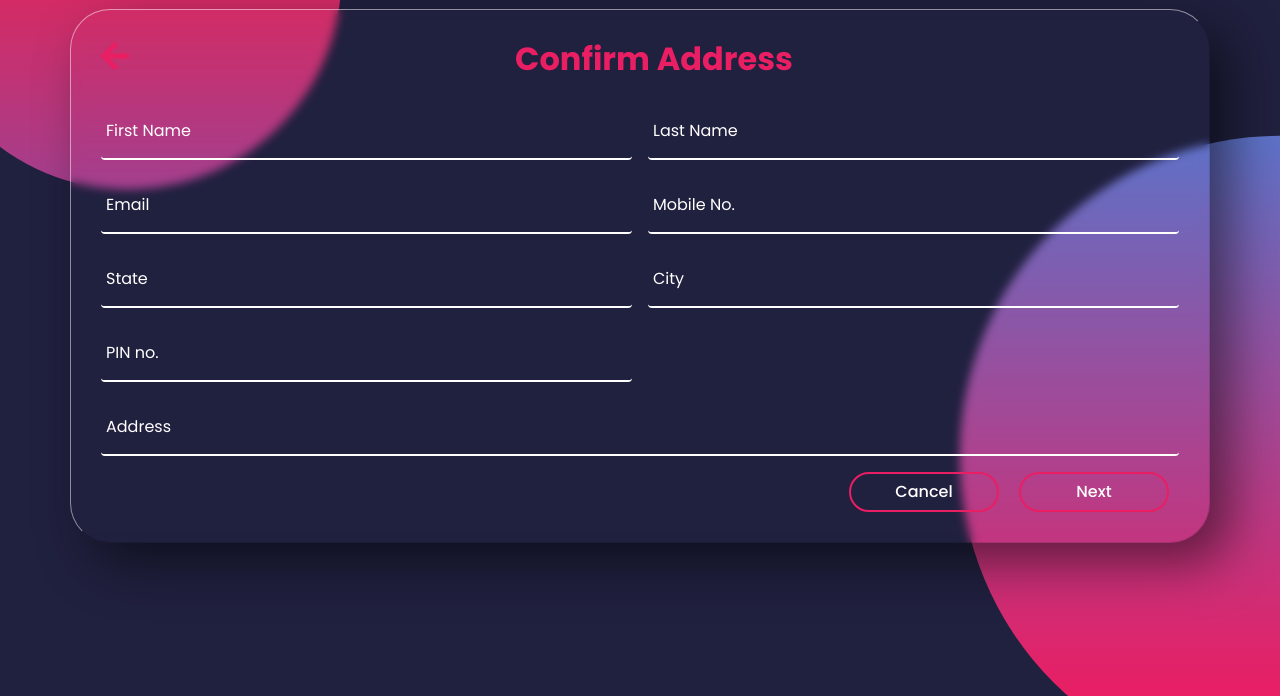
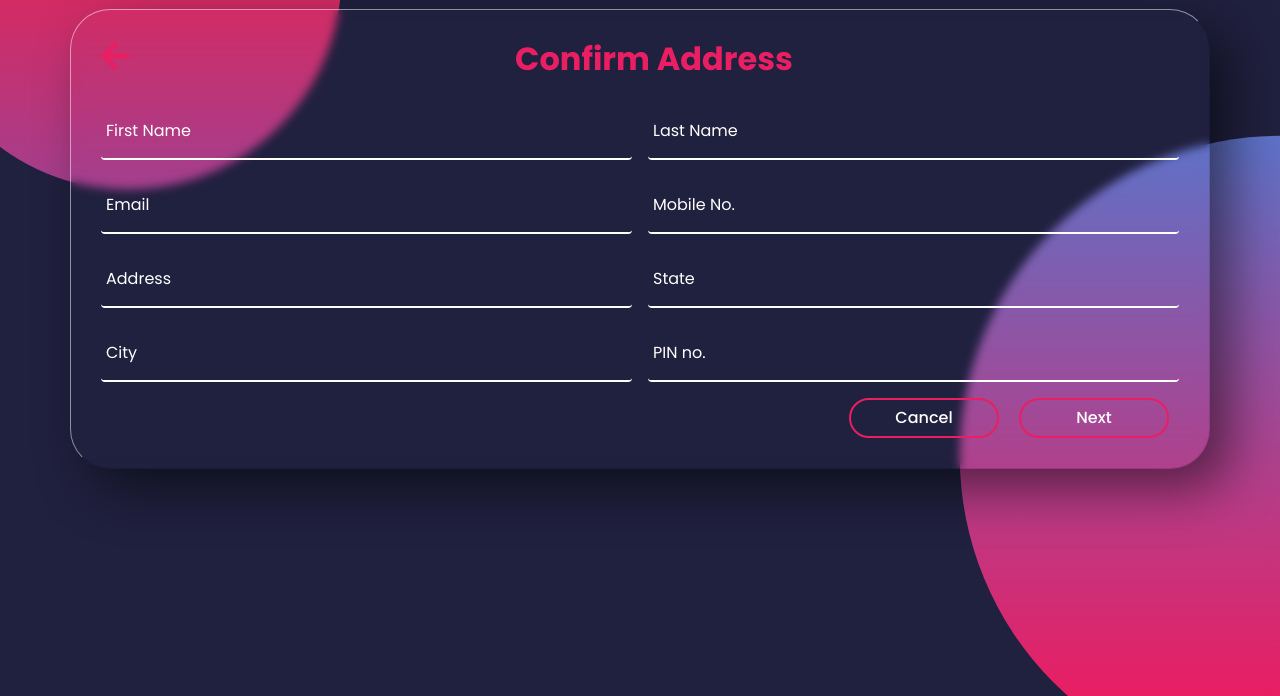
Before and after one commit to priyansiChogale/kwik, a plain HTML site: page address.html in a window 1280 px wide. Shown: the part 104-800 px from the top of the page. Drawn offline with nearby package versions, Linux system fonts and the light colour scheme.

Commit message:
Update address.html

```diff
--- a/address.html
+++ b/address.html
@@ -46,6 +46,10 @@
               <label for="inputMobile">Mobile No.</label>
             </div>
             <div class="form-floating col-md-6">
+              <input type="text" class="form-control bg-transparent text-white shadow-none" id="inputAddress" placeholder="address">
+              <label for="inputAddress">Address</label>
+            </div>
+            <div class="form-floating col-md-6">
               <input type="text" class="form-control bg-transparent text-white shadow-none" id="inputState" placeholder="state">
               <label for="inputState">State</label>
             </div>
@@ -56,12 +60,6 @@
             <div class="form-floating col-md-6">
               <input type="text" class="form-control bg-transparent text-white shadow-none" id="inputPinNo" placeholder="pin number">
               <label for="inputCity">PIN no.</label>
-            </div>
-            <div class="form-floating col-md-6">
-            </div>
-            <div class="form-floating col-12">
-              <input type="text" class="form-control bg-transparent text-white shadow-none" id="inputAddress" placeholder="address">
-              <label for="inputAddress">Address</label>
             </div>
             <div class="col-12 float-right">
                 <button type="button" class="btn btn-success formBtns">Next</button>
```
